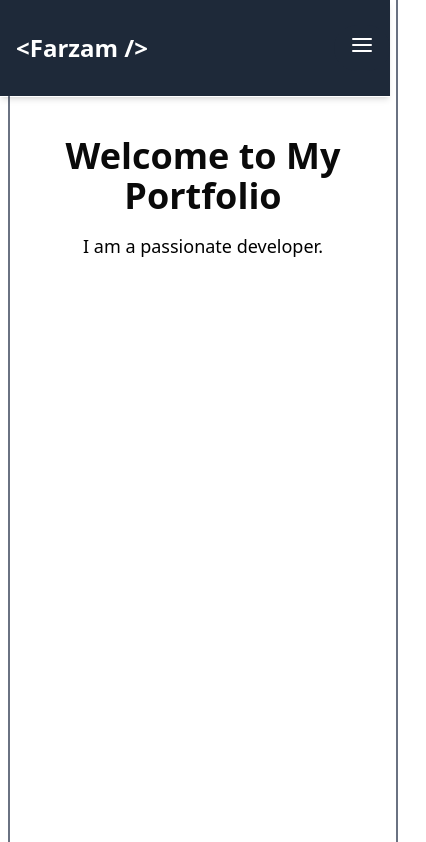
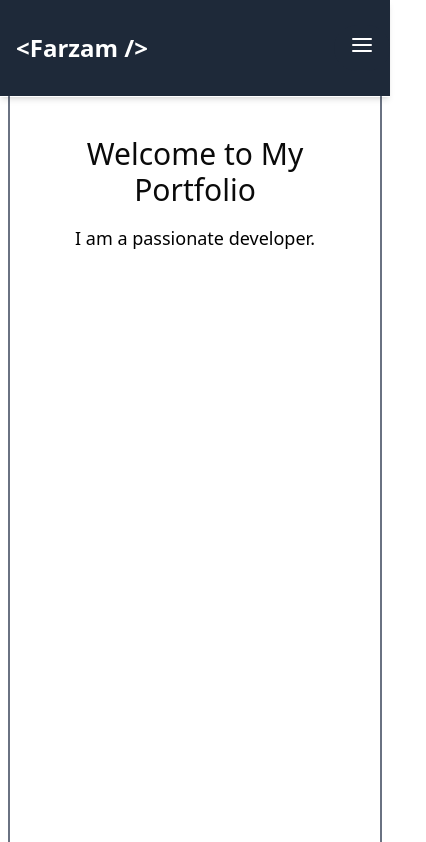
Before and after one commit to farzam313/PortFolio, a React (Vite) app: page / in a window 390 px wide. Shown: the top 842 px of the page, 426 px wide, since content can reach past the window. Built offline with nearby package versions, Linux system fonts and the light colour scheme.

Commit message:
Layout responsivness Enhanced

```diff
--- a/src/components/Sections/About.jsx
+++ b/src/components/Sections/About.jsx
@@ -5,7 +5,7 @@ const About = () => {
   return (
     <div className="text-center  my-10">
       <p className="mt-4 text-lg">I am a passionate UI/UX developer.</p>
-      <FarzamClipText className="mx-auto" />
+      {/* <FarzamClipText className="mx-auto" /> */}
     </div>
   );
 };
--- a/src/components/Sections/Hero.jsx
+++ b/src/components/Sections/Hero.jsx
@@ -3,9 +3,7 @@ import React from "react";
 const Hero = () => {
   return (
     <div className="text-center my-10   ">
-      <h1 className="text-4xl font-bold text-neutral-950">
-        Welcome to My Portfolio
-      </h1>
+      <h4 className="text-3xl  text-neutral-950">Welcome to My Portfolio</h4>
       <p className="mt-4 text-lg">I am a passionate developer.</p>
     </div>
   );
--- a/src/layout/Section.jsx
+++ b/src/layout/Section.jsx
@@ -4,7 +4,7 @@ const Section = ({ id, children, className = " " }) => {
   return (
     <section
       id={id}
-      className={` flex flex-col min-w-screen  min-h-screen  px-4 m-[8px] border-l-2 border-r-2 border-gray-500 pt-20 my-0 ${className}`}
+      className={` flex flex-col  min-h-screen   px-4 m-[8px] border-l-2 border-r-2 border-gray-500 pt-20 my-0 ${className}`}
     >
       {/* <div className="flex flex-col h-full align-center justify-content-center ">
         <PlusSvg className="" />
```
